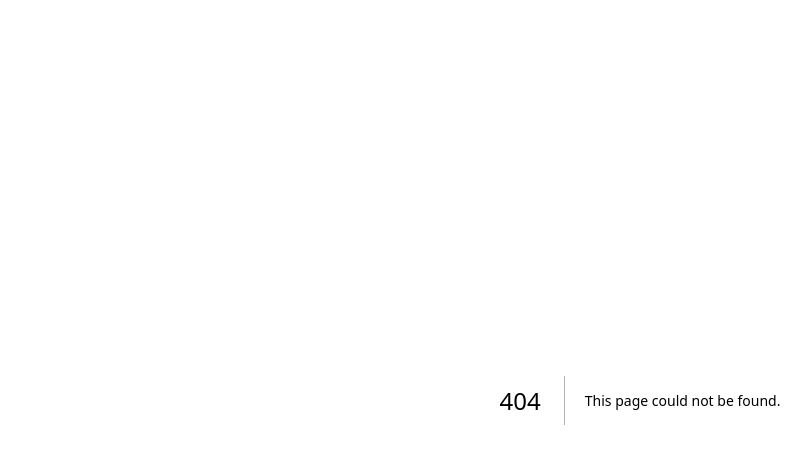
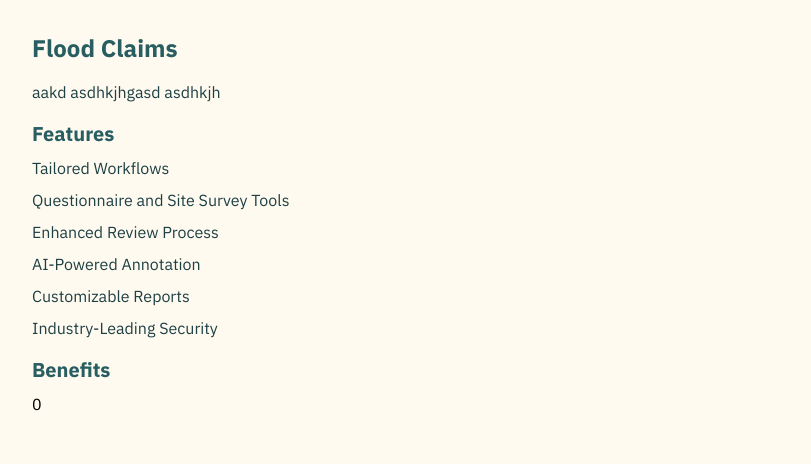
Before and after one commit to Shivam12112/AdjusterPlatform, a Next.js app: page /claim-type in a window 1280 px wide. Before the commit this address had no page. Shown: the top 464 px of the page, without its empty margins (0-811 px from the left). Built offline with nearby package versions, Linux system fonts and the light colour scheme.

Commit message:
fixed alignment isuse

```diff
--- /dev/null
+++ b/src/app/claim-type/page.tsx
@@ -0,0 +1,18 @@
+import React from "react";
+import ClaimTypePage from "../../components/ClaimTypePage";
+import { features } from "../../lib/features/features";
+
+const page = () => {
+  return (
+    <div>
+      <ClaimTypePage
+        type={"Flood"}
+        description="aakd asdhkjhgasd asdhkjh"
+        features={features}
+        benefits={[]}
+      />
+    </div>
+  );
+};
+
+export default page;
--- a/src/app/page.tsx
+++ b/src/app/page.tsx
@@ -12,8 +12,8 @@ import landingImage from "../../public/landingimage.jpg";
 // import NavBar from "../components/NavBar";
 // import ThankYouModal from "../components/ThankYouModal";
 // import WaitlistModal from "../components/WaitlistModal";
-import Button from "@/components/Button";
 import { EN_TEXT } from "@/lib/dictionaries/en";
+import { features } from "../lib/features/features";
 import styles from "../styles/Home.module.css";
 
 const NavBar = dynamic(() => import("../components/NavBar"), {
@@ -121,43 +121,6 @@ const Home = () => {
     } catch (error) {}
   };
 
-  const features = [
-    {
-      icon: "/insurance-protection-icon.svg",
-      title: "Tailored Workflows",
-      description:
-        "Create and manage workflows customized for each insurance carrier and line of business, ensuring consistency across all claims.",
-    },
-    {
-      icon: "/check-list-icon.svg",
-      title: "Questionnaire and Site Survey Tools",
-      description:
-        "Design detailed questionnaires and conduct thorough site surveys with our offline-first mobile app, capturing all necessary information accurately without an internet connection.",
-    },
-    {
-      icon: "/process.svg",
-      title: "Enhanced Review Process",
-      description:
-        "Use our mobile app to perform in-depth reviews and improve Turnaround Time (TAT) for processing claims, handling more claims efficiently.",
-    },
-    {
-      icon: "/analysis-icon.svg",
-      title: "AI-Powered Annotation",
-      description:
-        "Automatically recognize items and annotate damages using AI, saving time and reducing manual errors.",
-    },
-    {
-      icon: "/computer-report-icon.svg",
-      title: "Customizable Reports",
-      description:
-        "Generate comprehensive, tailored reports for each insurance carrier, presenting findings clearly and professionally.",
-    },
-    {
-      icon: "/padlock-black-icon.svg",
-      title: "Industry-Leading Security",
-      description: `Adhere to top OWASP security standards and best-in-class security practices to protect your data with robust, enterprise-grade measures.`,
-    },
-  ];
   const handleValueChange = (e: any) => {
     e.preventDefault();
     if (e.target.name === "full-name") setFullName(e.target.value);
@@ -185,12 +148,7 @@ const Home = () => {
   }
 
   return (
-    <div
-      className="dark:text-gray-400"
-      // style={{
-      //   backgroundColor: "#FFFAF0",
-      // }}
-    >
+    <div className="dark:text-gray-400">
       <NavBar />
       <ThankYouModal
         isShown={showThankYouModal}
@@ -222,19 +180,19 @@ const Home = () => {
       >
         <div
           style={{
-            padding: "10rem 10rem 10rem 10rem",
+            padding: "10rem 2rem 10rem 2rem",
           }}
           className="flex flex-col lg:flex-row items-center lg:items-start lg:space-x-8 bg-gray-900 bg-opacity-70 rounded"
         >
-          <div className="flex-1 flex-col items-center text-center justify-center lg:text-left mb-8 lg:mb-0">
-            <h1 className="text-5xl text-white lg:text-4xl font-bold mb-4 text-center ">
+          <div className="flex-1 flex-col items-center text-center justify-center mb-8 lg:mb-0">
+            <h1 className="text-2xl text-white lg:text-4xl font-bold mb-4 text-center ">
               {EN_TEXT.hero}
             </h1>
-            <p className="text-lg text-gray-400 lg:text-xl mb-8 text-center ">
+            <p className="text-xl text-gray-300 lg:text-2xl mb-8 text-center ">
               {EN_TEXT.tagline}
             </p>
             <div className="flex flex-col items-center">
-              <h2 className="text-md text-white font-semibold mb-4">
+              <h2 className="text-md  text-white font-semibold mb-4">
                 Join the Waitlist Today and Get Early Access with Exclusive
                 Benefits!
               </h2>
@@ -246,8 +204,14 @@ const Home = () => {
                   value={email}
                   className="border border-gray-400 p-2 rounded mb-4 sm:mb-0 sm:mr-4 w-full sm:w-auto"
                 /> */}
-                <button className="bg-teal-700 text-white py-2 px-4 rounded hover:bg-teal-800 focus:outline-none focus:ring-2 focus:ring-teal-500 focus:text-white">
-                  <a href="#get-early-access">Get Access!</a>
+                <button
+                  style={{
+                    padding: "1rem 4rem 1rem 4rem",
+                    // paddingRight: "3rem",
+                  }}
+                  className="bg-floralwhite text-gray-950 py-2 rounded hover:bg-teal-700 focus:outline-none focus:ring-2 focus:ring-teal-500 hover:text-white"
+                >
+                  <a href="#get-early-access ">Get Access!</a>
                 </button>
                 {/* <button
                   onClick={() => setIsWaitListModal(true)}
@@ -262,17 +226,17 @@ const Home = () => {
         </div>
       </div>
 
-      <div className={styles.container}>
+      <div className="container px-5 lg:mx-auto">
         <div
           id="features"
           className="container pt-3 "
           style={{ marginTop: 100 }}
         >
           <main className="">
-            <div className="text-3xl font-bold text-center mb-6">
+            <div className="text-4xl font-bold text-center mb-6">
               <h1>Process 2x more claims </h1>
             </div>
-            <p className="text-center text-gray-700 dark:text-gray-400 mb-12 max-w-2xl mx-auto ">
+            <p className="text-2xl text-center text-gray-700 dark:text-gray-400 mb-12  mx-auto ">
               Empowering Insurance Adjusters with Advanced Tools and AI
               Capabilities.
             </p>
--- a/src/components/ClaimTypePage.js
+++ b/src/components/ClaimTypePage.js
@@ -1,24 +1,25 @@
 import React from "react";
 
 const ClaimTypePage = ({ type, description, features, benefits }) => (
-  <div className="p-8 bg-floralwhite min-h-screen">
+  <div className="p-8 bg-floralwhite dark:bg-gray-950 min-h-screen">
     <h1 className="text-teal-700 text-2xl font-bold mb-4">{type} Claims</h1>
     <p className="text-teal-900 mb-4">{description}</p>
     <h2 className="text-teal-700 text-xl font-bold mb-2">Features</h2>
     <ul className="mb-4">
-      {features.map((feature, index) => (
+      {features?.map((feature, index) => (
         <li key={index} className="mb-2 text-teal-900">
-          {feature}
+          {feature.title}
         </li>
       ))}
     </ul>
     <h2 className="text-teal-700 text-xl font-bold mb-2">Benefits</h2>
     <ul>
-      {benefits.map((benefit, index) => (
-        <li key={index} className="mb-2 text-teal-900">
-          {benefit}
-        </li>
-      ))}
+      {benefits.length &&
+        benefits?.map((benefit, index) => (
+          <li key={index} className="mb-2 text-teal-900">
+            {benefit}
+          </li>
+        ))}
     </ul>
   </div>
 );
--- a/src/components/FAQs.js
+++ b/src/components/FAQs.js
@@ -97,7 +97,7 @@ const FAQs = () => {
             <h1>Frequently Asked Questions</h1>
           </div>
 
-          <p className="text-center text-gray-700 dark:text-gray-400 mb-12 max-w-2xl mx-auto">
+          <p className="text-center text-2xl text-gray-700 dark:text-gray-400 mb-12  mx-auto">
             Explore answers to commonly raised inquiries about {appName}
           </p>
         </div>
--- a/src/components/Footer.js
+++ b/src/components/Footer.js
@@ -24,7 +24,7 @@ const Footer = () => {
             alt={appName}
             className="h-12"
           />
-          <p>©CloudClaim 2024 </p>
+          <p>@{appName} 2024 </p>
           <p>All rights reserved.</p>
         </div>
         <div className="mb-6 md:mb-0 md:w-1/4">
--- a/src/components/GetEarlyAccess.js
+++ b/src/components/GetEarlyAccess.js
@@ -10,16 +10,16 @@ const GetEarlyAccess = ({
 }) => {
   return (
     <section id="get-early-access" className="container pt-3 ">
-      <div className="text-3xl font-bold text-center mb-6">
+      <div className="text-4xl font-bold text-center mb-6">
         <h1>Be the first to know </h1>
       </div>
-      <p className="text-center text-gray-700 dark:text-gray-400 max-w-2xl mx-auto">
+      <p className="text-center text-2xl text-gray-700 dark:text-gray-400  mx-auto">
         Stay Ahead of the Curve.
       </p>
       <div className="container px-5 py-24 mx-auto flex flex-wrap items-center">
         <div className=" lg:w-3/5 md:w-1/2 md:pr-16 lg:pr-0 pr-0">
           <div className="text-center">
-            <h1 className="title-font font-semibold text-3xl text-gray-900 dark:text-gray-400">
+            <h1 className="title-font font-semibold text-4xl text-gray-900 dark:text-gray-400">
               Why Join WaitList?
             </h1>
           </div>
--- a/src/components/HowItWorks.js
+++ b/src/components/HowItWorks.js
@@ -6,7 +6,7 @@ const HowItWorks = () => {
   return (
     <section className="py-12" id="how-it-works">
       <h1 className="text-4xl font-bold text-center mb-6">How it works</h1>
-      <p className="text-center text-gray-700 dark:text-gray-400 dark:text-gray-400 mb-12 max-w-2xl mx-auto">
+      <p className="text-center text-2xl text-gray-700 dark:text-gray-400 dark:text-gray-400 mb-12 mx-auto">
         Effortless Claims Processing in Just a Few Steps.
       </p>
       <div className="flex flex-col lg:flex-row items-center lg:space-x-12 space-y-12 lg:space-y-0">
--- a/src/components/Loader.js
+++ b/src/components/Loader.js
@@ -3,11 +3,15 @@ import React from "react";
 
 const Loader = ({ isLoading }) => {
   if (!isLoading) return;
-  else
   return (
-      <div className="fixed inset-0 flex items-center justify-center z-50 overflow-y-auto overflow-x-hidden">
+    <div className="fixed inset-0 flex items-center justify-center z-50 overflow-y-auto overflow-x-hidden bg-black bg-opacity-50">
       <div className="relative ">
-          <div className="relative">
+        <div
+          style={{
+            padding: "7rem",
+          }}
+          className="relative rounded bg-floralwhite"
+        >
           <Image
             src={"/loading.gif"}
             alt="loading.gif"
--- /dev/null
+++ b/src/lib/features/features.js
@@ -0,0 +1,37 @@
+export const features = [
+  {
+    icon: "/insurance-protection-icon.svg",
+    title: "Tailored Workflows",
+    description:
+      "Create and manage workflows customized for each insurance carrier and line of business, ensuring consistency across all claims.",
+  },
+  {
+    icon: "/check-list-icon.svg",
+    title: "Questionnaire and Site Survey Tools",
+    description:
+      "Design detailed questionnaires and conduct thorough site surveys with our offline-first mobile app, capturing all necessary information accurately without an internet connection.",
+  },
+  {
+    icon: "/process.svg",
+    title: "Enhanced Review Process",
+    description:
+      "Use our mobile app to perform in-depth reviews and improve Turnaround Time (TAT) for processing claims, handling more claims efficiently.",
+  },
+  {
+    icon: "/analysis-icon.svg",
+    title: "AI-Powered Annotation",
+    description:
+      "Automatically recognize items and annotate damages using AI, saving time and reducing manual errors.",
+  },
+  {
+    icon: "/computer-report-icon.svg",
+    title: "Customizable Reports",
+    description:
+      "Generate comprehensive, tailored reports for each insurance carrier, presenting findings clearly and professionally.",
+  },
+  {
+    icon: "/padlock-black-icon.svg",
+    title: "Industry-Leading Security",
+    description: `Adhere to top OWASP security standards and best-in-class security practices to protect your data with robust, enterprise-grade measures.`,
+  },
+];
--- a/src/lib/variables.js
+++ b/src/lib/variables.js
@@ -1 +1 @@
-export const appName = "ClaimCloud";
+export const appName = "AdjusterCopilot";
```
Also changed, not shown: public/check-list-icon.svg. Lines whose indentation alone changed are shown as unchanged.
